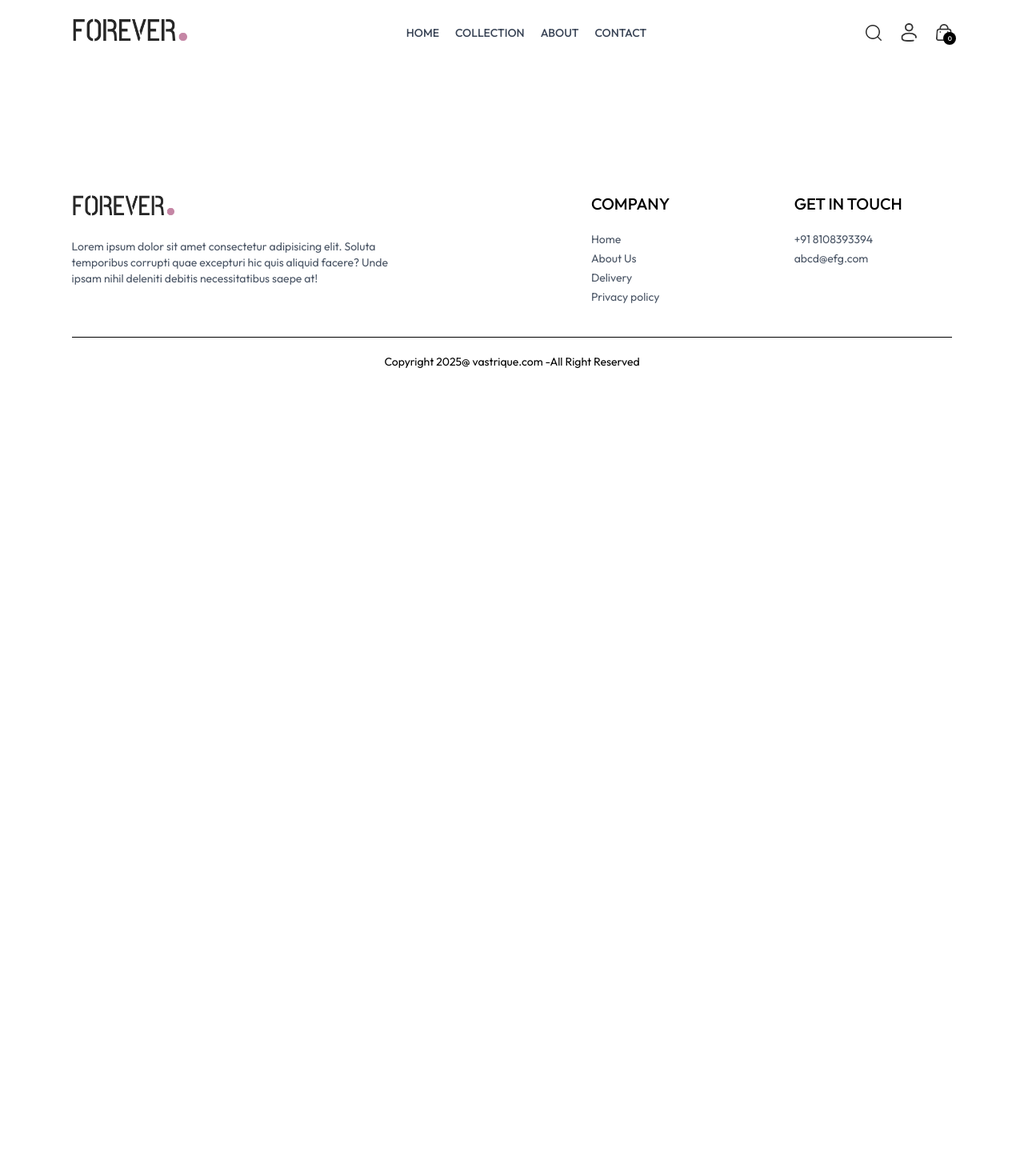
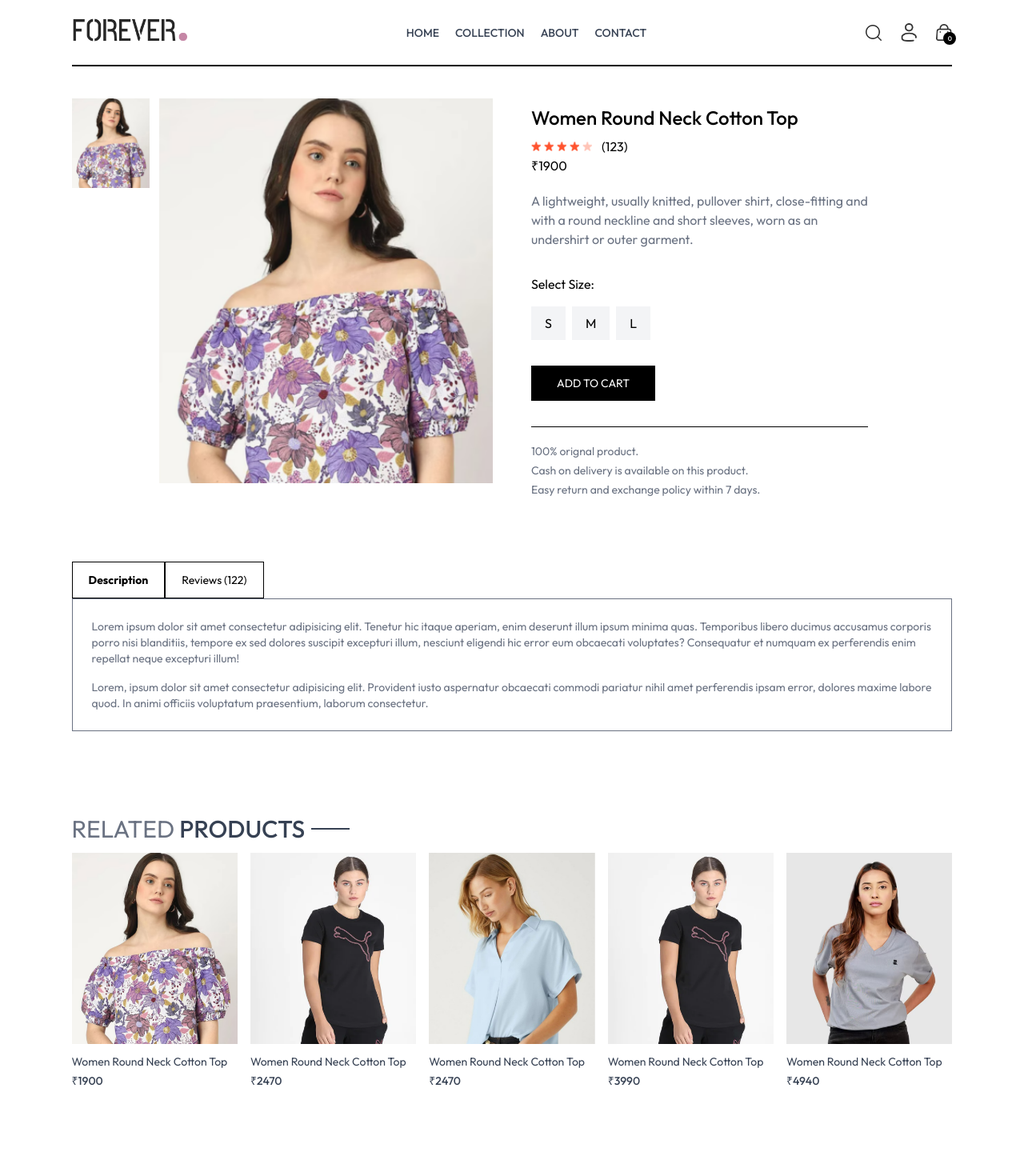
Before and after one commit to AAyushPatil195/Vastrique-Clothe-Shop, a React (Vite) app in the folder frontend/: page /product/aaaaa in a window 1280 px wide. Shown: the top 1470 px of the page at 80% size. Before the commit the page ends 800 px from the top, so only its background shows below. Built offline with nearby package versions, Linux system fonts and the light colour scheme.

Commit message:
Product page is done, Related Products functionality is also added

```diff
--- a/frontend/src/components/ProductItem.jsx
+++ b/frontend/src/components/ProductItem.jsx
@@ -12,7 +12,7 @@ const ProductItem = ({id, image, name, price}) => {
         <img className='hover:scale-110 transition ease-in-out' src={image[0]} alt="" />
       </div>
       <p className='pt-3 pb-1 text-sm'>{name}</p>
-      <p className='text-sm font-medium'>{currency}{price*10}</p>
+      <p className='text-sm font-medium'>{currency}{price*19}</p>
     </Link>
   )
 }
--- /dev/null
+++ b/frontend/src/components/RelatedProducts.jsx
@@ -0,0 +1,41 @@
+import React, { useContext, useEffect, useState } from 'react'
+import { ShopContext } from '../context/ShopContext'
+import Title from './Title';
+import ProductItem from './ProductItem';
+
+const RelatedProducts = ({category, subCategory}) => {
+
+    const { products } = useContext(ShopContext);
+
+    const [related, setRelated] = useState([]);
+
+    useEffect(()=>{
+
+        if(products.length > 0){
+            let productsCopy = products.slice();
+            productsCopy = productsCopy.filter((item)=> category === item.category);
+            productsCopy = productsCopy.filter((item)=> subCategory === item.subCategory);
+
+            setRelated(productsCopy.slice(0,5));
+        }
+
+    }, [products])
+
+  return (
+    <div className='my-24'>
+      <div className=' text-3xl py-2'>
+        <Title text1={'RELATED'} text2={'PRODUCTS'} />
+
+        <div className='grid grid-cols-2 sm:grid-cols-3 md:grid-cols-4 lg:grid-cols-5 gap-4 gap-y-6'>
+            {
+                related.map((item, index)=>(
+                    <ProductItem key={index} id={item._id} name={item.name} price={item.price} image={item.image} />
+                ))
+            }
+        </div>
+      </div>
+    </div>
+  )
+}
+
+export default RelatedProducts
--- a/frontend/src/index.css
+++ b/frontend/src/index.css
@@ -15,6 +15,10 @@ a.active hr{
     font-style: normal;
 }
 
+::-webkit-scrollbar{
+    display: none;
+}
+
 @media (max-width:650px){
     a.active{
         background-color: black;
--- a/frontend/src/pages/Product.jsx
+++ b/frontend/src/pages/Product.jsx
@@ -1,11 +1,104 @@
-import React from 'react'
+import React, { useContext, useEffect, useState } from 'react'
+import { useParams } from 'react-router-dom'
+import { ShopContext } from '../context/ShopContext';
+import { assets } from '../assets/assets';
+import RelatedProducts from '../components/RelatedProducts';
 
 const Product = () => {
-  return (
-    <div>
+
+    const {productId} = useParams();
+    const { products, currency } = useContext(ShopContext);
+
+    const [productsData, setProductsData] = useState(false);
+
+    const [image, setImage] = useState('');
+    const [size, setSize] = useState('');
+
+    const fetchProductData = async() => {
+        products.map((item)=>{
+            if(item._id === productId){
+                setProductsData(item);
+                setImage(item.image[0]);
+                return null;
+            }
+        })
+    }
+
+    useEffect(()=>{
+        fetchProductData()
+    }, [productId, products])
+
+  return productsData ?  (
+    <div className='border-t-2 pt-10 transition-opacity ease-in duration-500 opacity-100'>
+        {/* -----------Product Data--------- */}
+      <div className='flex gap-12 sm:gap-12 flex-col sm:flex-row'>
+
+        {/* ----------Product Images---------- */}
+        <div className='flex-1 flex flex-col-reverse sm:flex-row gap-3'>
+            <div className='flex sm:flex-col overflow-x-auto sm:overflow-y-scroll justify-between sm:justify-normal sm:w-[18.7%] w-full'>
+                {
+                    productsData.image.map((item, index)=>(
+                        <img onClick={()=>setImage(item)} src={item} key={index} className='w-[24%] sm:w-full sm:mb-3 flex-shrink-0 cursor-pointer' alt="" />
+                    ))
+                }
+            </div>
+            <div className='w-full sm:w-[80%]'>
+                <img className='w-full h-auto' src={image} alt="" />
+            </div>
+        </div>
+
+        {/* ----------Product Info---------- */}
+        <div className='flex-1'>
+            <h1 className='font-medium text-2xl mt-2'>{productsData.name}</h1>
+            <div className='flex items-center gap-1 mt-2'>
+                <img src={assets.star_icon} alt="" className="w-3" />
+                <img src={assets.star_icon} alt="" className="w-3" />
+                <img src={assets.star_icon} alt="" className="w-3" />
+                <img src={assets.star_icon} alt="" className="w-3" />
+                <img src={assets.star_dull_icon} alt="" className="w-3" />
+                <p className='pl-2'>(123)</p>
+            </div>
+            <p>{currency}{productsData.price*19}</p>
+            <p className='mt-5 text-gray-500 md:w-4/5'>{productsData.description}</p>
+            <div className='flex flex-col gap-4 my-8'>
+                <p>Select Size:</p>
+                <div className='flex gap-2'>
+                    {
+                        productsData.sizes.map((item, index)=>(
+                            <button onClick={()=>setSize(item)} className={`cursor-pointer py-2 border px-4 bg-gray-100 ${item === size ? 'border-orange-500':'border-gray-100'}`} key={index}>{item}</button>
+                        ))
+                    }
+                </div>
+            </div>
+            <button className='bg-black text-white px-8 py-3 text-sm active:bg-gray-700 cursor-pointer'>ADD TO CART</button>
+            <hr className='mt-8 sm:w-4/5 ' />
+            <div className='text-sm text-gray-500 mt-5 flex flex-col gap-1'>
+                <p>100% orignal product.</p>
+                <p>Cash on delivery is available on this product.</p>
+                <p>Easy return and exchange policy within 7 days.</p>
+            </div>
+        </div>
+
+      </div>
+
+      {/* Description */}
+      <div className='mt-20'>
+            <div className='flex'>
+                <b className='border px-5 py-3 text-sm'>Description</b>
+                <p className='border px-5 py-3 text-sm'>Reviews (122)</p>
+            </div>
+        </div>
+        <div className='flex flex-col gap-4 border px-6 py-6 text-sm text-gray-500'>
+            <p>Lorem ipsum dolor sit amet consectetur adipisicing elit. Tenetur hic itaque aperiam, enim deserunt illum ipsum minima quas. Temporibus libero ducimus accusamus corporis porro nisi blanditiis, tempore ex sed dolores suscipit excepturi illum, nesciunt eligendi hic error eum obcaecati voluptates? Consequatur et numquam ex perferendis enim repellat neque excepturi illum!</p>
+            <p>Lorem, ipsum dolor sit amet consectetur adipisicing elit. Provident iusto aspernatur obcaecati commodi pariatur nihil amet perferendis ipsam error, dolores maxime labore quod. In animi officiis voluptatum praesentium, laborum consectetur.</p>
+        </div>
+
+        {/* Display Related Products */}
+        <RelatedProducts category={productsData.category} subCategory={productsData.subCategory} />
+
 
     </div>
-  )
+  ) : <div className='opacity-0'></div>
 }
 
 export default Product
```
